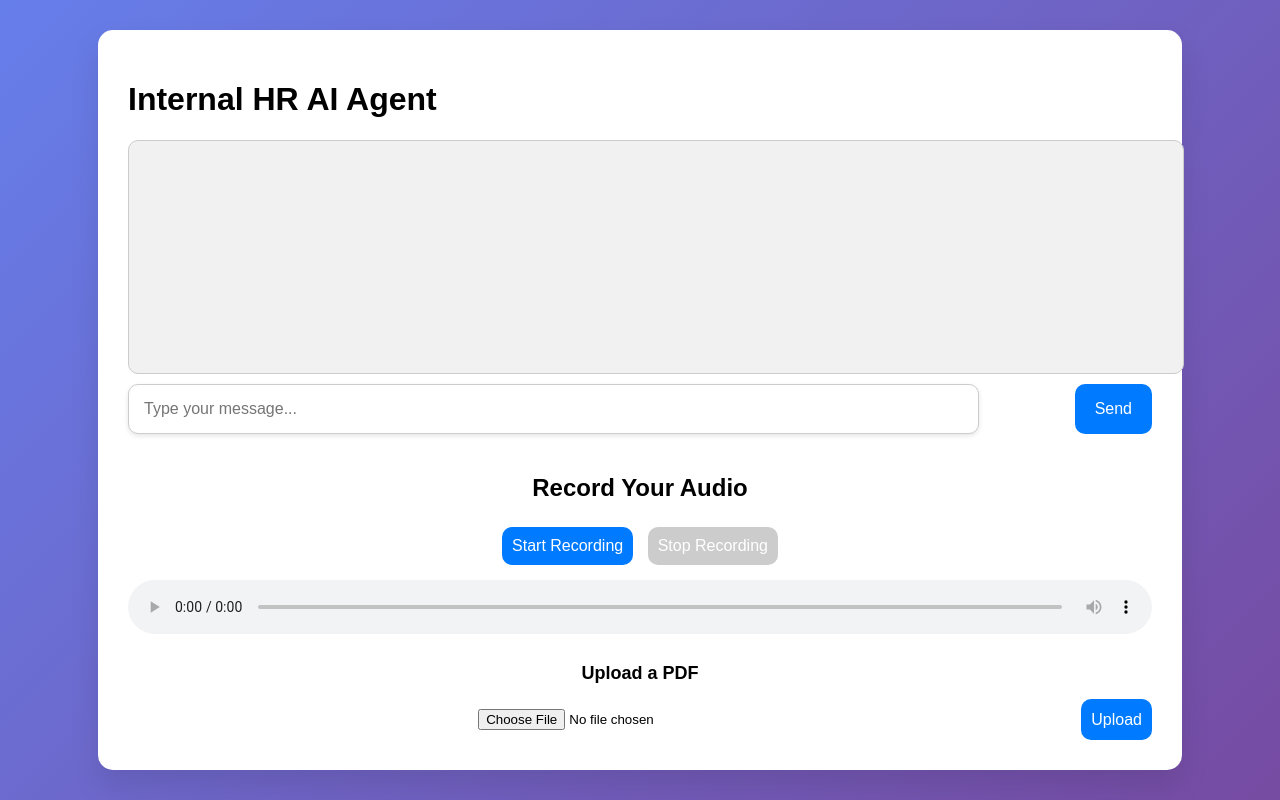
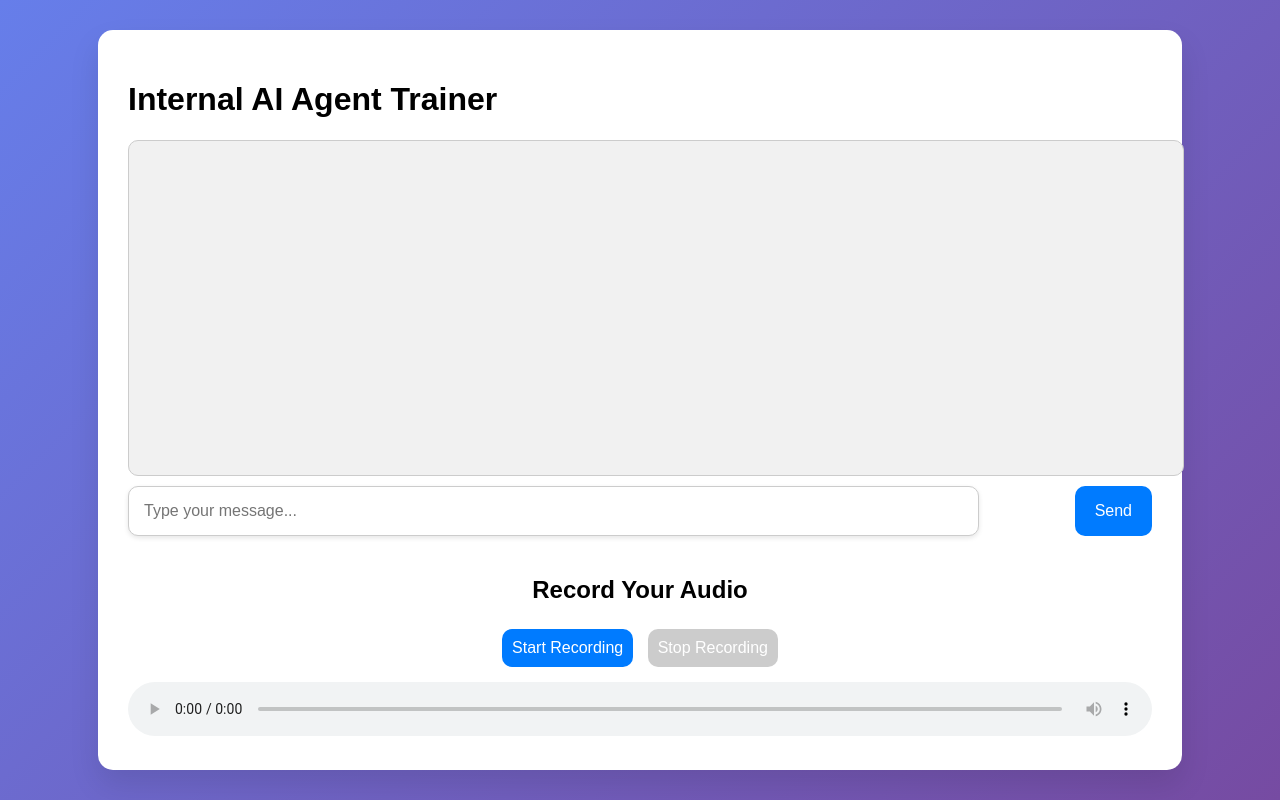
Before and after one commit to STEM-ai/Internal_web_HR_training, a FastAPI app: template templates/chat.html in a window 1280 px wide. Run offline with FastAPI, Linux system fonts and the light colour scheme; the template is opened without the code that fills it, so the values that code supplies are empty; parts of the project's set-up code (start-up, migrations or seed data) failed here and were passed over.

```diff
--- a/templates/chat.html
+++ b/templates/chat.html
@@ -3,12 +3,12 @@
 <head>
     <meta charset="UTF-8">
     <meta name="viewport" content="width=device-width, initial-scale=1.0">
-    <title>Chat and PDF Upload</title>
+    <title>Chat Interface</title>
     <link rel="stylesheet" href="/static/style.css">
 </head>
 <body>
     <div class="chat-container">
-        <h1>Internal HR AI Agent</h1>
+        <h1>Internal AI Agent Trainer</h1>
         <!-- Chatbox Section -->
         <div id="chat-box" class="chat-box">
             <!-- Chat messages will be displayed here -->
@@ -25,56 +25,9 @@
             <button id="stop-recording" disabled>Stop Recording</button>
             <audio id="audio-preview" controls></audio>
         </div>
-
-        <!-- PDF Upload Section -->
-        <div class="upload-container">
-            <h2>Upload a PDF</h2>
-            <form id="upload-form" method="POST" enctype="multipart/form-data" action="/upload">
-                <input type="file" id="file" name="file" accept="application/pdf" required>
-                <button type="submit">Upload</button>
-            </form>
-
-            <!-- Message and checkbox will remain hidden initially -->
-            <div id="upload-success-container" style="display: none;">
-                <label>
-                    <input type="checkbox" id="upload-success" disabled>
-                    File uploaded successfully
-                </label>
-            </div>
-        </div>
     </div>
 
-    <script>
-
-        // Handle PDF upload form submission
-        document.getElementById('upload-form').addEventListener('submit', async function(event) {
-            event.preventDefault();
-
-            const formData = new FormData();
-            const fileInput = document.getElementById('file');
-            formData.append('file', fileInput.files[0]);
-
-            const response = await fetch("/upload", {
-                method: "POST",
-                body: formData
-            });
-
-            const result = await response.json();
-            if (response.ok) {
-                console.log("Upload successful:", result.message);
-
-                // Show the message and checkbox when upload is successful
-                const successContainer = document.getElementById('upload-success-container');
-                successContainer.style.display = 'block';  // Make the message visible
-                document.getElementById('upload-success').checked = true;  // Check the checkbox
-            } else {
-                console.error("Upload failed:", result.error);
-                alert("File upload failed!");
-            }
-        });
-    </script>
-
-    <!-- Link the external JavaScript file -->
+    <!-- Place your script at the end of the body -->
     <script src="/static/app.js"></script>
 </body>
 </html>
--- a/templates/index.html
+++ b/templates/index.html
@@ -6,7 +6,7 @@
     <title>Login Page</title>
 </head>
 <body>
-    <h1>Login to Access Chat and Upload</h1>
+    <h1>Login to Access Chat</h1>
     <form id="login-form" method="POST" action="/login">
         <label for="password">Password:</label>
         <input type="password" id="password" name="password" required>
--- a/templates/login.html
+++ b/templates/login.html
@@ -3,12 +3,12 @@
 <head>
     <meta charset="UTF-8">
     <meta name="viewport" content="width=device-width, initial-scale=1.0">
-    <title>Login</title>
+    <title>Login Page</title>
     <link rel="stylesheet" href="/static/style.css">
 </head>
 <body>
     <div class="login-container">
-        <h1>Login</h1>
+        <h1>Login to Chat</h1>
         <form method="POST" action="/login">
             <input type="password" name="password" placeholder="Enter Password" required>
             <button type="submit">Login</button>
```
